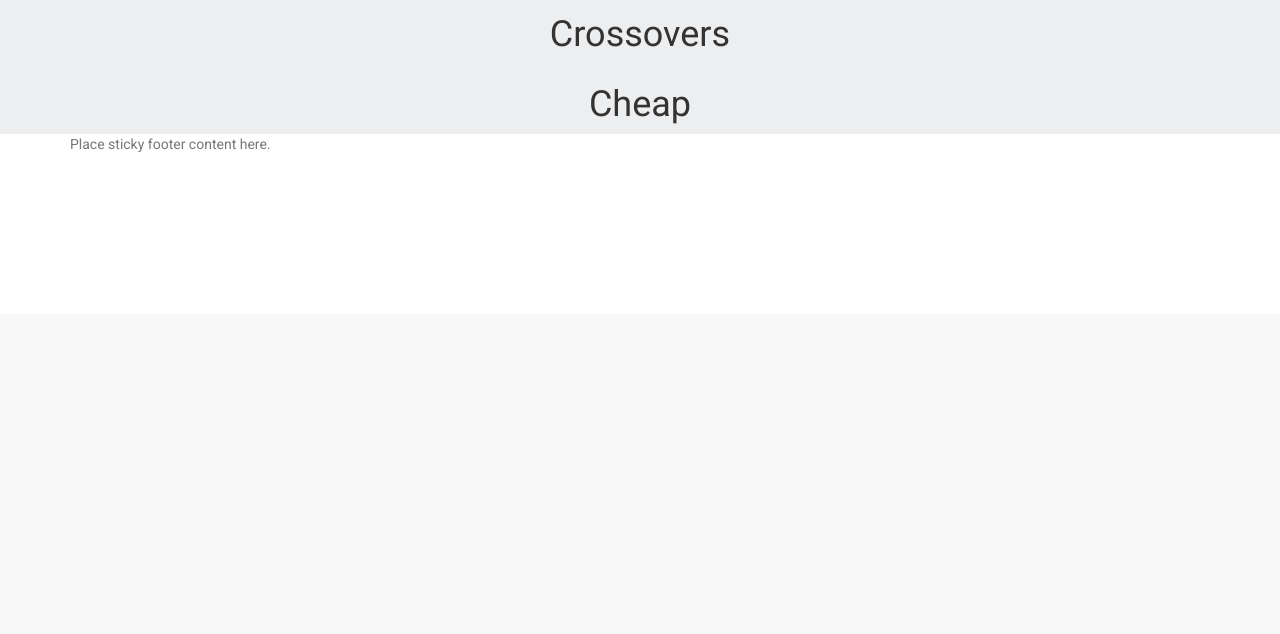
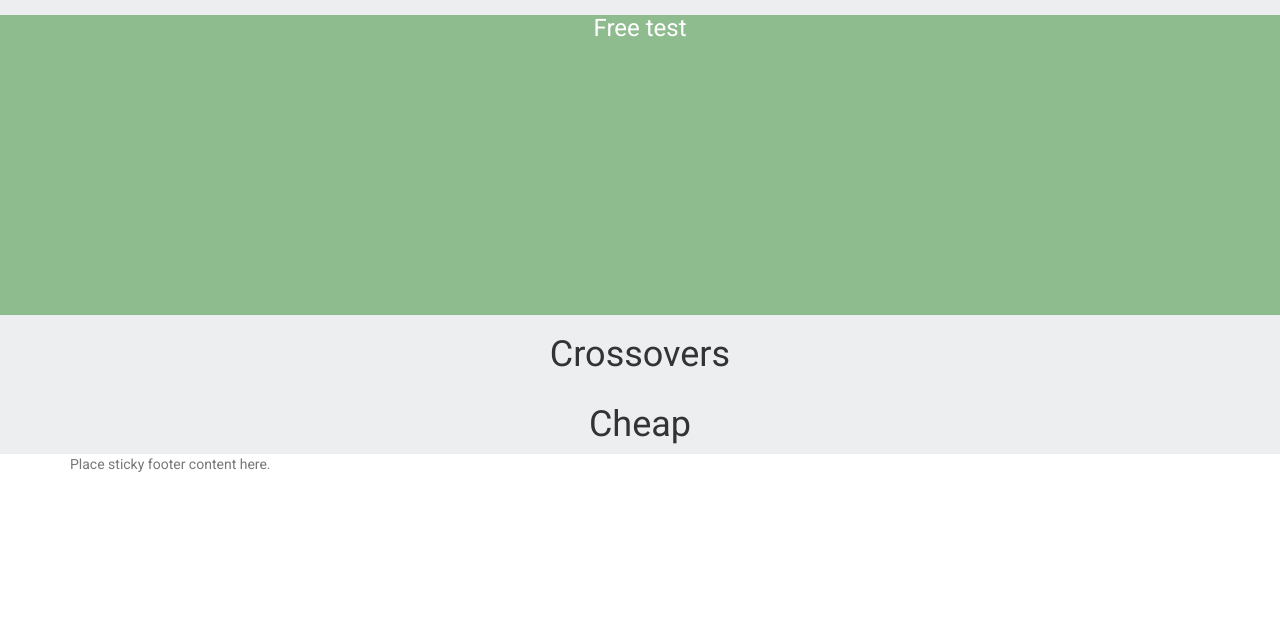
Before and after one commit to zok1995/DjangoLearning, a Django app: template templates/landing/home.html in a window 1280 px wide. Shown: the part 1013-1647 px from the top of the page. Before the commit the page ends 1165 px from the top, so only its background shows below. Run offline with Django 3.2, Linux system fonts and the light colour scheme; the template is opened without the code that fills it: values that come from a table or form of the project are taken from there, others are empty; data comes from the database, SQL or seed files in the repository; some libraries are stand-ins or nearby versions.

Commit message:
lesson 1.7.3 minute 36

```diff
--- a/products/urls.py
+++ b/products/urls.py
@@ -14,8 +14,9 @@ Including another URLconf
 """
 from django.conf.urls import url, include
 from django.contrib import admin
-from landing import views
+from products import views
 
 urlpatterns = [
     # url(r'^landing/', views.landing, name='landing'),
+    url(r'^product/(?P<product_id>\w+)/$', views.product, name='product'),
 ]
--- a/static/static_dev/css/style.css
+++ b/static/static_dev/css/style.css
@@ -58,3 +58,10 @@ html, body{
 .product-text-description {
     font-size: 80%;
 }
+
+.section-delivery {
+    height: 300px;
+    background-color: darkseagreen;
+    text-align: center;
+    color: white;
+}
--- a/templates/base.html
+++ b/templates/base.html
@@ -20,16 +20,18 @@
 <body>
 
 <div class="wrapper">
+    <div class="wrapper-content">
+        {% include 'navbar.html' %}
 
-    {% include 'navbar.html' %}
+        {% block content %}
 
-    {% block content %}
+        {% endblock %}
 
-    {% endblock %}
+    </div>
+</div>
 
-    {% include 'footer.html' %}
+{% include 'footer.html' %}
 
-</div>
 <!-- jQuery -->
 <script src="https://code.jquery.com/jquery-2.1.4.min.js"></script>
 <!-- Latest compiled and minified JavaScript -->
--- a/templates/landing/home.html
+++ b/templates/landing/home.html
@@ -18,6 +18,12 @@
                     {% include 'landing/product_item.html' %}
                 {% endfor %}
             </div>
+        </div>
+    </div>
+
+    <div class="section section-delivery">
+        <div>
+            <h3>Free test</h3>
         </div>
     </div>
 
--- a/templates/landing/product_item.html
+++ b/templates/landing/product_item.html
@@ -1,7 +1,9 @@
 <div class="col-lg-3">
     <div class="product-item">
         <div>
-            <img src="{{ product_image.image.url }}" class="img-responsive">
+            <a href="{% url 'product' product_image.product.id %}">
+                <img src="{{ product_image.image.url }}" class="img-responsive">
+            </a>
         </div>
         {% if product_image.product.discount %}
             <div class="discount-container">
```
Also changed, not shown: products/views.py (+7 -1 lines), templates/products/product.html (added, +9 -0 lines).
